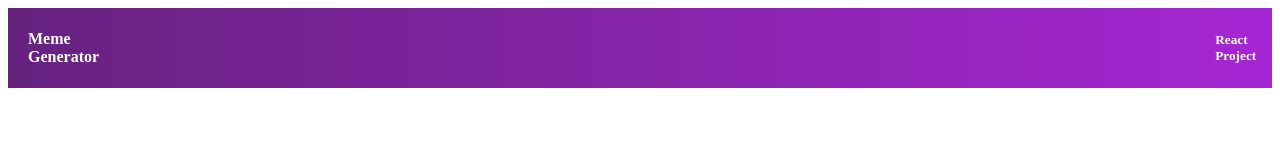
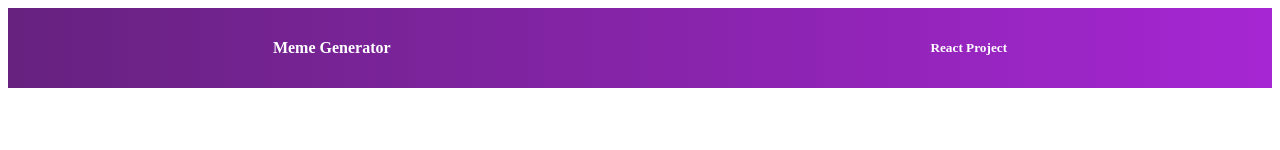
Before and after one commit to amitkain7/memes, a React (Vite) app: page / in a window 1280 px wide. Shown: the top 150 px of the page. Built offline with nearby package versions, Linux system fonts and the light colour scheme; no server answers.

Commit message:
Update navbar.css

```diff
--- a/src/Components/header/navbar.css
+++ b/src/Components/header/navbar.css
@@ -1,21 +1,26 @@
 .meme-nav {
     height: 80px;
+    background:  linear-gradient(90deg, #672280 1.18%, #A626D3 100%);
+    color:  #FFFFFF;
     display: flex;
     align-items: center;
-    padding-left: 10px;
-    padding-left: 20px;
-    background:  linear-gradient(90deg, #672280 1.18%, #A626D3 100%);
-    color:  #FFFFFF;
-    ;
+    justify-content: space-around;
+    gap: 10px;
+
+}
+.meme-nav >div{
+    display: flex;
+    gap: 1rem;
+    align-items: center;
 
 }
 
+.meme-nav img {
+    width: 40px;
+    height: 40px;
+    border-radius: 100%;
+}
 
 .meme-nav > h3{
     font-weight: bold;
 }
-
-.meme-nav > h5{
-    margin-left: 1100px;
-
-}
```
